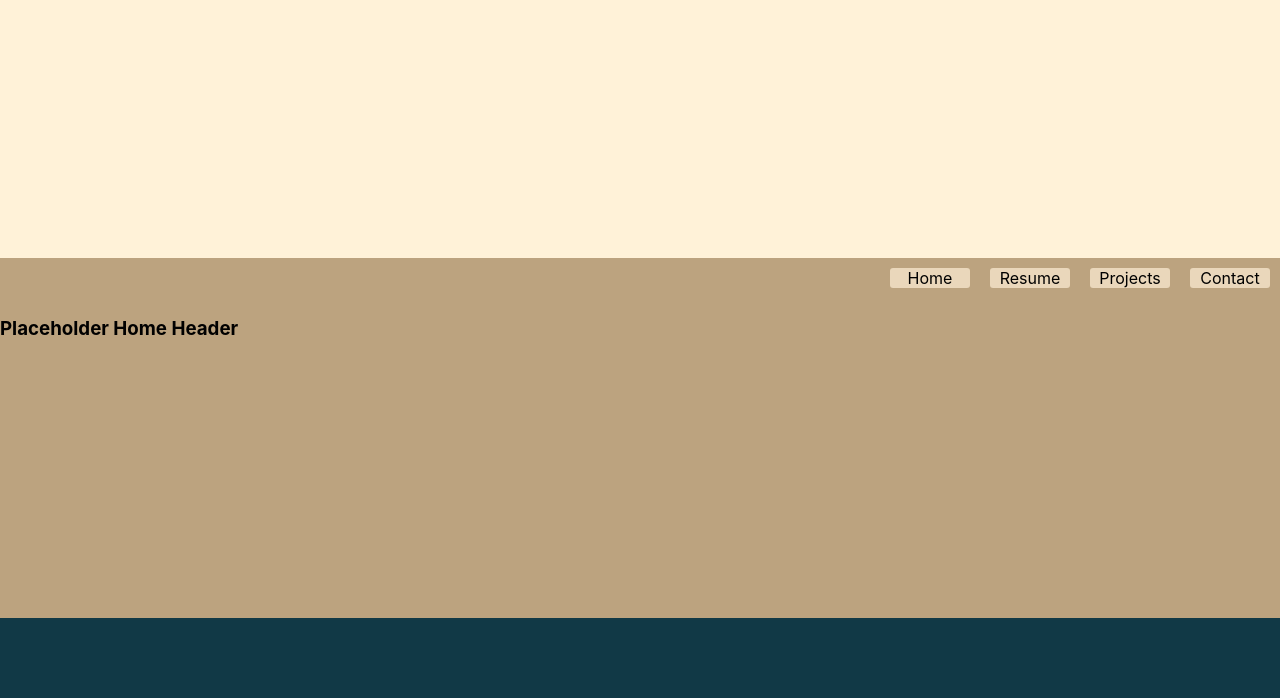
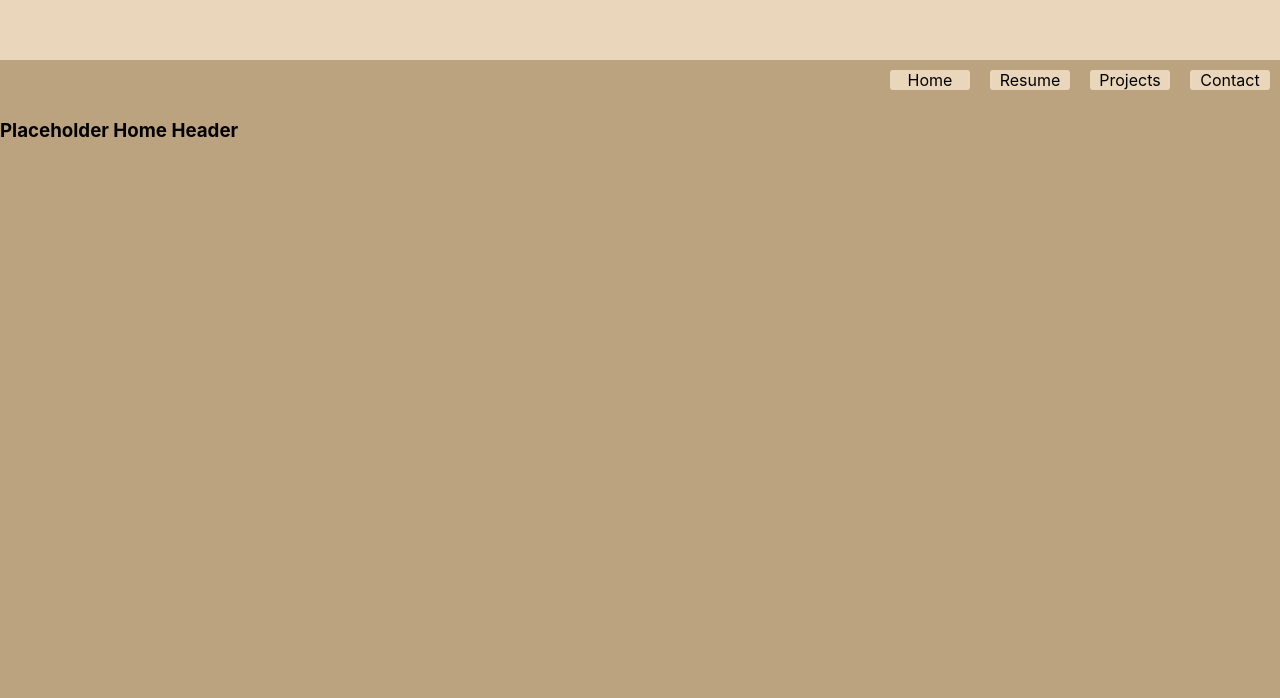
Before and after one commit to rhonvyramos/portfolio-with-react, a React (Create React App) app: page / in a window 1280 px wide. Shown: the part 102-800 px from the top of the page. Built offline with nearby package versions, Linux system fonts and the light colour scheme.

Commit message:
removed unnecessary imports; removed redundant js file; rearranged heights for individual page elements

```diff
--- a/src/App.css
+++ b/src/App.css
@@ -6,13 +6,18 @@
   height: 1080px;
 }
 
-#body_header, #body_main, #body_footer {
-  height: 34%;
+#body_main {
+  height: 70%;
+  width: 100%;
+}
+
+#body_header, #body_footer {
+  height: 15%;
   width: 100%;
 }
 
 #body_header {
-  background-color: rgb(255, 242, 216);
+  background-color: rgb(234, 215, 187);
 }
 
 #body_main {
--- a/src/App.js
+++ b/src/App.js
@@ -1,8 +1,6 @@
 import React, { useState } from 'react';
 import './App.css';
 
-import NavBar from './components/navbar';
-import HomePage from './components/homepage';
 import PageContainer from './components/PageContainer';
 
 function App() {
--- a/src/components/biography.js
+++ /dev/null
@@ -1 +0,0 @@
-import React from "react";
```
